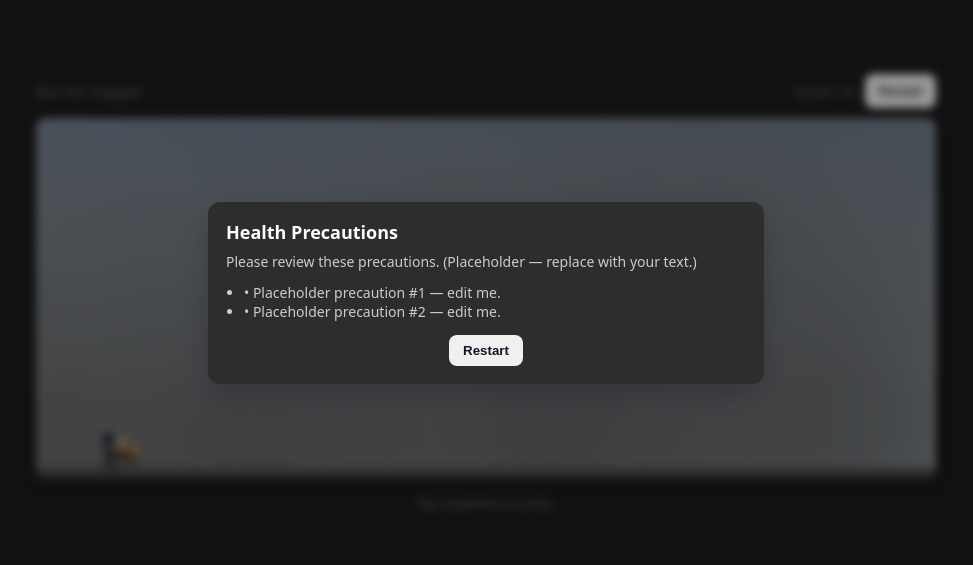
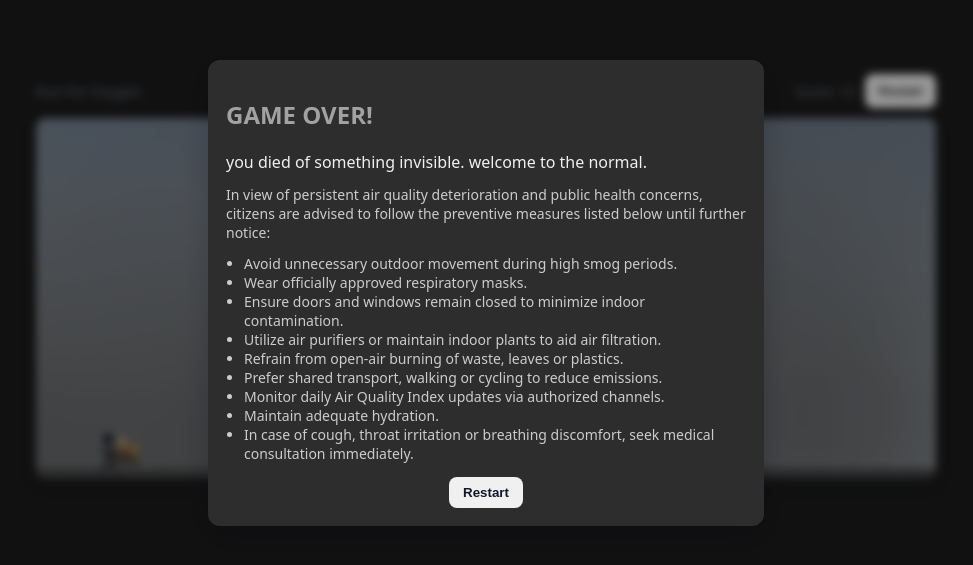
Before and after one commit to khadija-bakhtawar/Run-For-Oxygen, a plain HTML site: page index.html in a window 1280 px wide. Shown: the part 107-672 px from the top of the page, without its empty margins (154-1127 px from the left). Drawn offline with Linux system fonts and the light colour scheme.

Commit message:
Add files via upload

```diff
--- a/index.html
+++ b/index.html
@@ -106,6 +106,13 @@
     font-weight:600;
   }
 
+  @keyframes blinker {
+  50% { opacity: 0; }
+}
+.blink {
+  animation: blinker 1s linear infinite;
+}
+
   .note{ font-size:13px;color:var(--muted); text-align:center; margin-top:6px; }
   @media (max-width:420px){
     .dialog{ padding:14px; }
@@ -133,11 +140,20 @@
 
 <div id="overlay" class="overlay" role="dialog" aria-modal="true" aria-hidden="true">
   <div class="dialog" id="dialog">
-    <h3>Health Precautions</h3>
-    <p>Please review these precautions. (Placeholder — replace with your text.)</p>
+    <h2 class="blink">GAME OVER!</h2>
+    <p1>you died of something invisible. welcome to the normal.</p1>
+    <p> </p>
+    <p>In view of persistent air quality deterioration and public health concerns, citizens are advised to follow the preventive measures listed below until further notice:</p>
     <ul class="precautions">
-      <li>• Placeholder precaution #1 — edit me.</li>
-      <li>• Placeholder precaution #2 — edit me.</li>
+      <li> Avoid unnecessary outdoor movement during high smog periods.</li>
+      <li> Wear officially approved respiratory masks.</li>
+      <li> Ensure doors and windows remain closed to minimize indoor contamination.</li>
+      <li> Utilize air purifiers or maintain indoor plants to aid air filtration.</li>
+      <li> Refrain from open-air burning of waste, leaves or plastics.</li>
+      <li> Prefer shared transport, walking or cycling to reduce emissions.</li>
+      <li> Monitor daily Air Quality Index updates via authorized channels.</li>
+      <li> Maintain adequate hydration.</li>
+      <li> In case of cough, throat irritation or breathing discomfort, seek medical consultation immediately.</li>
     </ul>
     <div class="actions">
       <button id="dialogRestart" class="restart" type="button">Restart</button>
```
